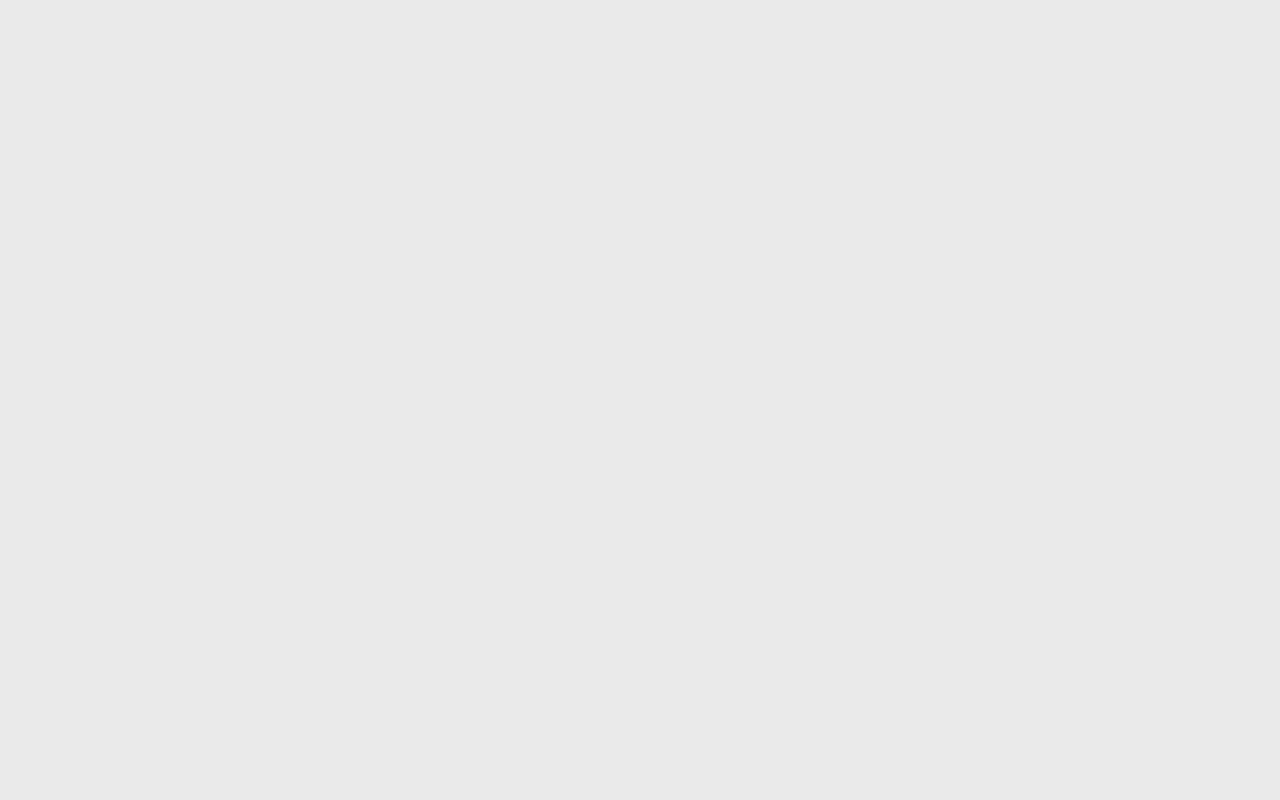
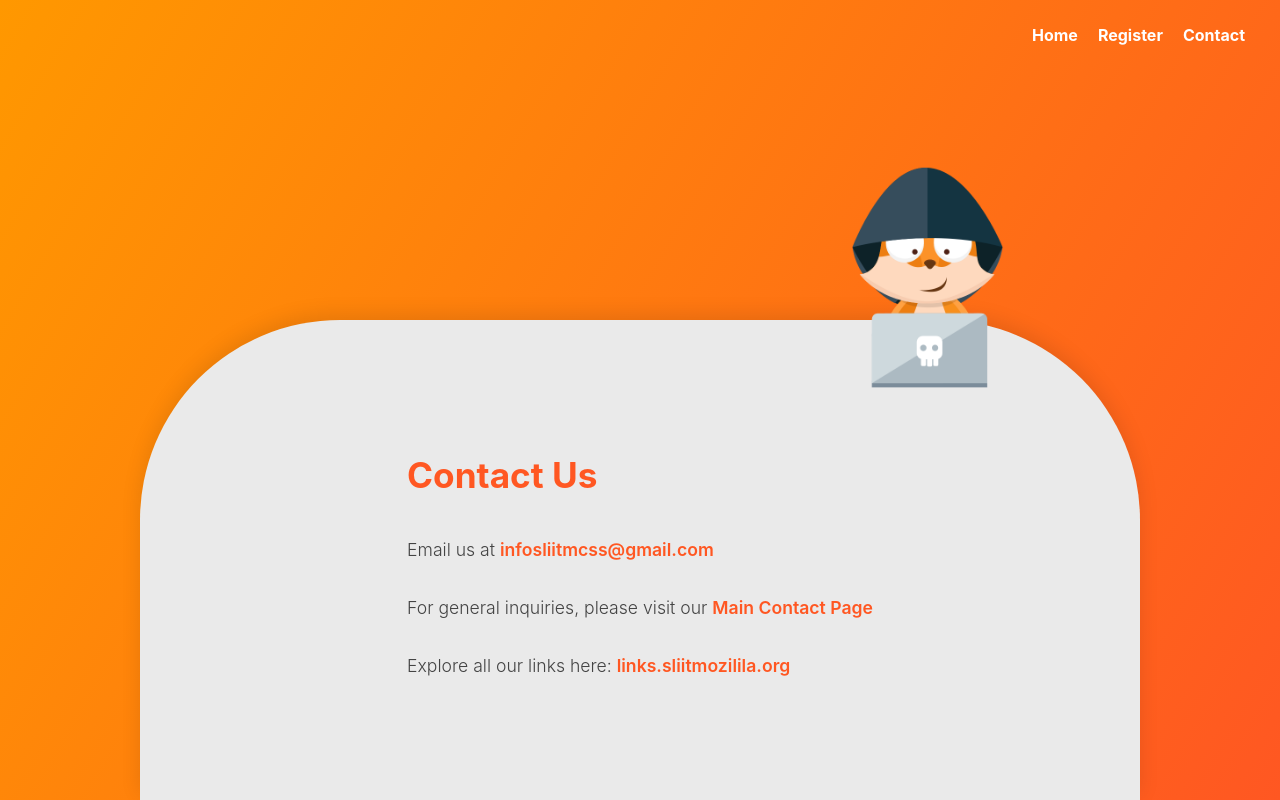
Before and after one commit to sliitmozillian/holamozilla, a React (Create React App) app: page /contact in a window 1280 px wide. Before the commit this address had no page. Built offline with nearby package versions, Linux system fonts and the light colour scheme.

Commit message:
feat: contact

```diff
--- a/src/App.js
+++ b/src/App.js
@@ -3,6 +3,7 @@ import { BrowserRouter, Route, Routes } from "react-router-dom";
 import Index from "./pages/Index";
 import Register from "./pages/register";
 import Layout from "./components/Layout";
+import Contact from "./pages/Contact";
 
 function App() {
   return (
@@ -11,6 +12,7 @@ function App() {
         <Route path="" element={<Layout />}>
           <Route index element={<Index />} />
           <Route path="register" element={<Register />} />
+          <Route path="contact" element={<Contact />} />
         </Route>
       </Routes>
     </BrowserRouter>
--- a/src/components/Carousel/Carousel.css
+++ b/src/components/Carousel/Carousel.css
@@ -126,3 +126,29 @@
     background: #ff9800;
     opacity: 1;
 }
+
+.carousel-status {
+    margin-top: 2.5rem;
+    text-align: center;
+}
+
+.carousel-status-dots {
+    display: flex;
+    justify-content: center;
+    gap: 0.7rem;
+}
+
+.carousel-status-dot {
+    width: 8px;
+    height: 8px;
+    border-radius: 50%;
+    background: rgba(255, 255, 255, 0.5);
+    display: inline-block;
+    transition: background 0.2s, box-shadow 0.2s;
+    box-shadow: 0 1px 4px rgba(0, 0, 0, 0.12);
+}
+
+.carousel-status-dot.active {
+    background: #fff;
+    box-shadow: 0 2px 8px rgba(0, 0, 0, 0.18);
+}
--- a/src/components/Hero/Hero.css
+++ b/src/components/Hero/Hero.css
@@ -16,31 +16,6 @@
     font-weight: 500;
     margin: 0;
     text-shadow: 1px 2px 8px rgba(255, 152, 0, 0.12);
-}
-.carousel-status {
-    margin-top: 2.5rem;
-    text-align: center;
-}
-
-.carousel-status-dots {
-    display: flex;
-    justify-content: center;
-    gap: 0.7rem;
-}
-
-.carousel-status-dot {
-    width: 8px;
-    height: 8px;
-    border-radius: 50%;
-    background: rgba(255, 255, 255, 0.5);
-    display: inline-block;
-    transition: background 0.2s, box-shadow 0.2s;
-    box-shadow: 0 1px 4px rgba(0, 0, 0, 0.12);
-}
-
-.carousel-status-dot.active {
-    background: #fff;
-    box-shadow: 0 2px 8px rgba(0, 0, 0, 0.18);
 }
 
 .hero-container {
--- /dev/null
+++ b/src/pages/Contact/Contact.css
@@ -0,0 +1,65 @@
+main.contact {
+  position: relative;
+  min-height: 100vh;
+  display: grid;
+  align-items: end;
+  justify-content: center;
+  background: linear-gradient(120deg, #ff9800 0%, #ff5722 100%);
+  overflow: hidden;
+}
+
+main.contact .contact-information {
+  position: relative;
+  background-color: #eaeaea;
+  width: 75vw;
+  height: 50vh;
+  border-top-left-radius: 200px;
+  border-top-right-radius: 200px;
+  display: grid;
+  align-items: center;
+  align-content: center;
+  justify-content: center;
+  padding: 40px 20px;
+  text-align: center;
+  color: #333;
+  box-shadow: 0 -6px 20px rgba(0, 0, 0, 0.1);
+  justify-items: start;
+
+}
+
+main.contact .contact-information h2 {
+  font-size: 2.2rem;
+  margin-bottom: 25px;
+  color: #ff5722;
+  font-weight: bold;
+  z-index: 5px;
+}
+
+main.contact .contact-information p {
+  margin: 15px 0;
+  font-size: 1.1rem;
+  line-height: 1.6;
+  color: #444;
+  z-index: 5;
+}
+
+main.contact .contact-information a {
+  color: #ff5722;
+  font-weight: 600;
+  text-decoration: none;
+  border-bottom: 2px solid transparent;
+  transition: all 0.3s ease;
+}
+
+main.contact .contact-information a:hover {
+  color: #ff9800;
+  border-bottom: 2px solid #ff9800;
+}
+
+.hacker-fox {
+  position: absolute;
+  right: 10%;
+  top: -155px;
+  width: 225px;
+  height: 225px;
+}
--- /dev/null
+++ b/src/pages/Contact/index.js
@@ -0,0 +1,40 @@
+import "./Contact.css";
+
+// credits to this guy: <a href="https://www.flaticon.com/free-stickers/hacker" title="hacker stickers">Hacker stickers created by stickerfolio - Flaticon</a>
+
+export default function Contact() {
+  return (
+    <main className="contact">
+      <section className="contact-information">
+        <img className="hacker-fox" src="hacker-fox.png" />
+        <h2>Contact Us</h2>
+        <p>
+          Email us at{" "}
+          <a href="mailto:infosliitmcss@gmail.com">
+            infosliitmcss@gmail.com
+          </a>
+        </p>
+        <p>
+          For general inquiries, please visit our{" "}
+          <a
+            href="https://www.sliitmozilla.org/contact/"
+            target="_blank"
+            rel="noopener noreferrer"
+          >
+            Main Contact Page
+          </a>
+        </p>
+        <p>
+          Explore all our links here:{" "}
+          <a
+            href="https://links.sliitmozilila.org"
+            target="_blank"
+            rel="noopener noreferrer"
+          >
+            links.sliitmozilila.org
+          </a>
+        </p>
+      </section>
+    </main>
+  );
+}
```
Also changed, not shown: public/hacker-fox.png (added).
